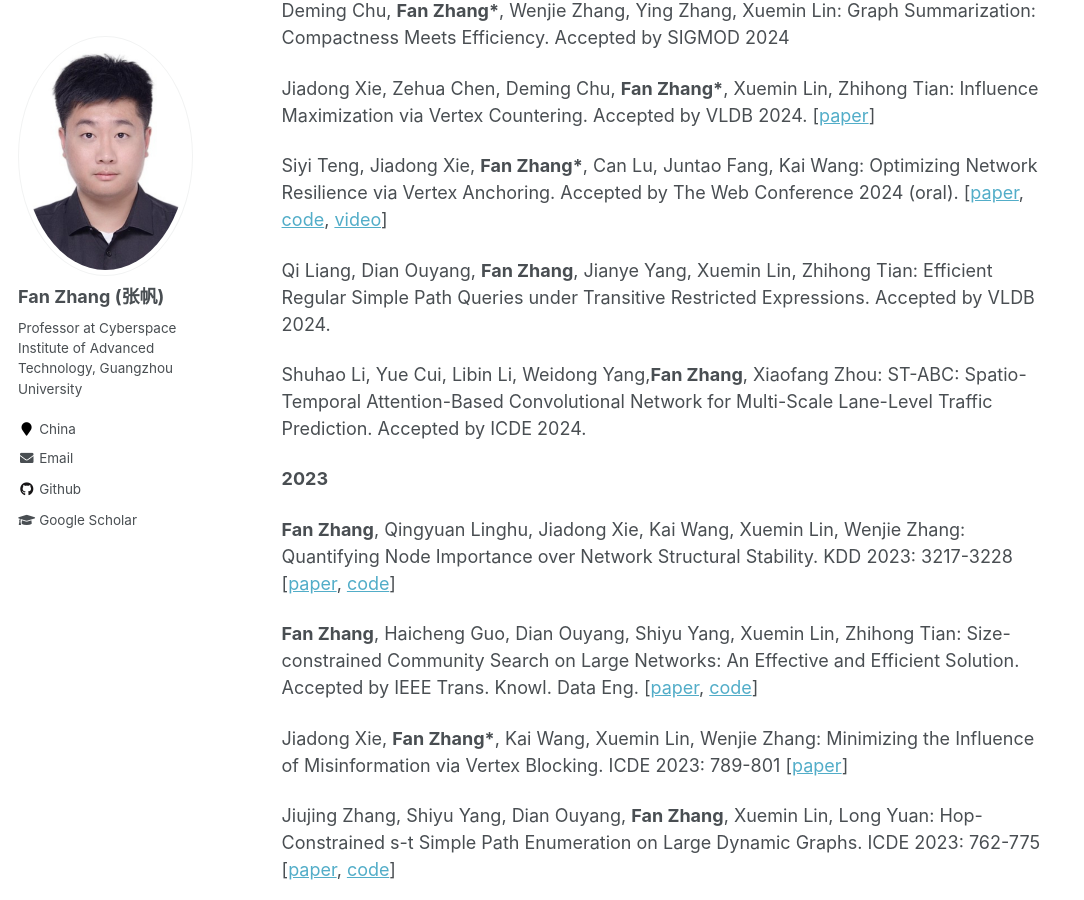
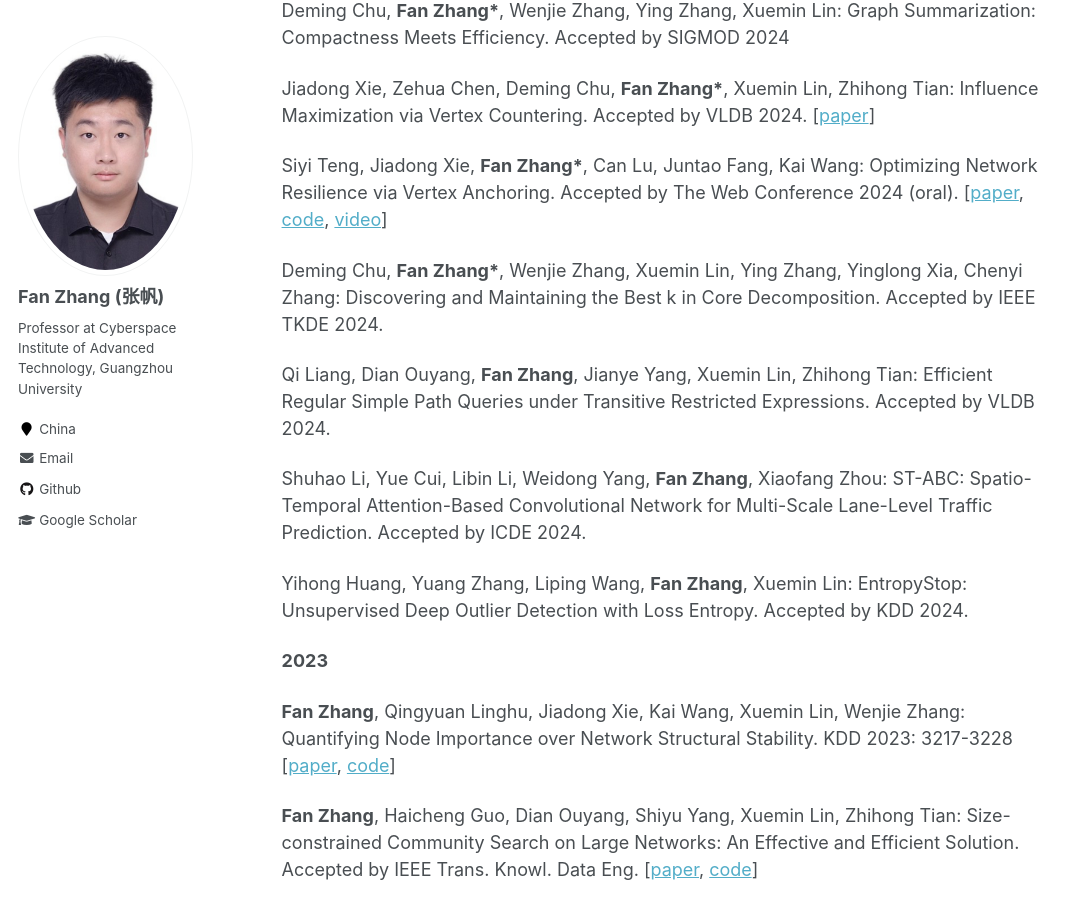
Before and after one commit to fanzhangcs/fanzhangcs.github.io, a Jekyll site: the page built from _pages/about.md, in a window 1280 px wide and 900 px high, scrolled down 837 px. Shown: the whole window, without its empty margins (0-1084 px from the left). Built offline with Jekyll 4.4.1, drawn with Linux system fonts in a browser that asks for light colours.

Commit message:
Update about.md

```diff
--- a/_pages/about.md
+++ b/_pages/about.md
@@ -30,9 +30,13 @@ Jiadong Xie, Zehua Chen, Deming Chu, **Fan Zhang\***, Xuemin Lin, Zhihong Tian:
 
 Siyi Teng, Jiadong Xie, **Fan Zhang\***, Can Lu, Juntao Fang, Kai Wang: Optimizing Network Resilience via Vertex Anchoring. Accepted by The Web Conference 2024 (oral). [[paper](papers/2024_WebConf_followermax.pdf), [code](https://github.com/Tsyxxxka/Follower-Maximization), [video](https://www.youtube.com/watch?v=FidHoFm8uOE)]
 
+Deming Chu, **Fan Zhang\***, Wenjie Zhang, Xuemin Lin, Ying Zhang, Yinglong Xia, Chenyi Zhang: Discovering and Maintaining the Best k in Core Decomposition. Accepted by IEEE TKDE 2024.
+
 Qi Liang, Dian Ouyang, **Fan Zhang**, Jianye Yang, Xuemin Lin, Zhihong Tian: Efficient Regular Simple Path Queries under Transitive Restricted Expressions. Accepted by VLDB 2024.
 
-Shuhao Li, Yue Cui, Libin Li, Weidong Yang,**Fan Zhang**, Xiaofang Zhou: ST-ABC: Spatio-Temporal Attention-Based Convolutional Network for Multi-Scale Lane-Level Traffic Prediction. Accepted by ICDE 2024.
+Shuhao Li, Yue Cui, Libin Li, Weidong Yang, **Fan Zhang**, Xiaofang Zhou: ST-ABC: Spatio-Temporal Attention-Based Convolutional Network for Multi-Scale Lane-Level Traffic Prediction. Accepted by ICDE 2024.
+
+Yihong Huang, Yuang Zhang, Liping Wang, **Fan Zhang**, Xuemin Lin: EntropyStop: Unsupervised Deep Outlier Detection with Loss Entropy. Accepted by KDD 2024.
 
 **2023**
 
```
